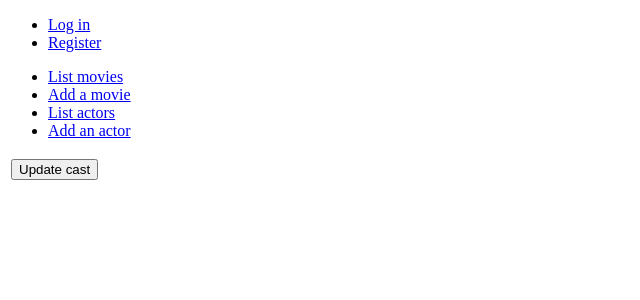
After one commit to mhaapakangas/elokuvakokoelma, a Flask app: page /movies/cast/1/ in a window 1280 px wide. The commit adds this page. Shown: the top 300 px of the page, without its empty margins (0-640 px from the left). Run offline with Flask 2, Linux system fonts and the light colour scheme; data that the repository does not hold is empty.

Commit message:
Add endpoint to select movie cast

```diff
--- a/application/movies/models.py
+++ b/application/movies/models.py
@@ -1,5 +1,10 @@
 from application import db
 from application.models import Base
+
+
+Cast = db.Table('cast',
+                db.Column('actor_id', db.Integer, db.ForeignKey('actor.id'), primary_key=True),
+                db.Column('movie_id', db.Integer, db.ForeignKey('movie.id'), primary_key=True))
 
 
 class Movie(Base):
@@ -11,6 +16,7 @@ class Movie(Base):
     runtime = db.Column(db.Integer, nullable=False)
 
     users = db.relationship('Rating', backref='movie', lazy=True)
+    actors = db.relationship('Actor', secondary=Cast, backref='movies', lazy=True)
 
     def __init__(self, name, year, genre, runtime):
         self.name = name
--- a/application/movies/views.py
+++ b/application/movies/views.py
@@ -1,7 +1,9 @@
 from application import app, db
 from flask import render_template, request, redirect, url_for
-from application.movies.models import Movie
+from application.movies.models import Movie, Cast
 from application.movies.forms import MovieForm
+from application.actors.models import Actor
+from sqlalchemy.sql import text
 
 
 @app.route("/movies", methods=["GET"])
@@ -17,6 +19,16 @@ def movies_add_form():
 @app.route("/movies/update/<movie_id>/")
 def movies_update_form(movie_id):
     return render_template("movies/update.html", form=MovieForm(obj=Movie.query.get(movie_id)), movie_id=movie_id)
+
+
+@app.route("/movies/cast/<movie_id>/")
+def movies_cast_form(movie_id):
+    stmt = text("SELECT actor_id FROM cast"
+                " WHERE movie_id = :movie_id").params(movie_id=movie_id)
+    res = db.engine.execute(stmt)
+    cast = [actor[0] for actor in res]
+    return render_template("movies/cast.html", actors=Actor.query.all(), movie_id=movie_id,
+                           cast=cast)
 
 
 @app.route("/movies/", methods=["POST"])
@@ -62,3 +74,18 @@ def movies_update(movie_id):
     db.session().commit()
 
     return redirect(url_for("movies_index"))
+
+
+@app.route("/movies/cast/<movie_id>/", methods=["POST"])
+def movies_cast(movie_id):
+    form = request.form
+
+    movie = Movie.query.get(movie_id)
+    movie.actors.clear()
+
+    for actor_id in form:
+        movie.actors.append(Actor.query.get(actor_id))
+
+    db.session().commit()
+
+    return redirect(url_for("movies_index"))
--- /dev/null
+++ b/application/templates/movies/cast.html
@@ -0,0 +1,23 @@
+{% extends "layout.html" %}
+
+{% block body %}
+<form method="POST" action="{{ url_for('movies_cast', movie_id=movie_id) }}">
+  <table>
+    {% for actor in actors %}
+    <tr>
+      <td>
+         <input type="checkbox" name="{{ actor.id }}" {% if actor.id in cast %} checked {% endif %}/>
+      </td>
+      <td>
+        {{ actor.name }}
+      </td>
+    </tr>
+    {% endfor %}
+    <tr>
+      <td colspan="3">
+        <input type="submit" value="Update cast"/>
+      </td>
+    </tr>
+  </table>
+</form>
+{% endblock %}
--- a/application/templates/movies/list.html
+++ b/application/templates/movies/list.html
@@ -25,6 +25,11 @@
         </form>
       </td>
       <td>
+        <form method="GET" action="{{ url_for('movies_cast_form', movie_id=movie.id) }}">
+          <input type="submit" value="Update cast"/>
+        </form>
+      </td>
+      <td>
         <form method="GET" action="{{ url_for('ratings_form', movie_id=movie.id) }}">
           <input type="submit" value="Add to my collection"/>
         </form>
```
